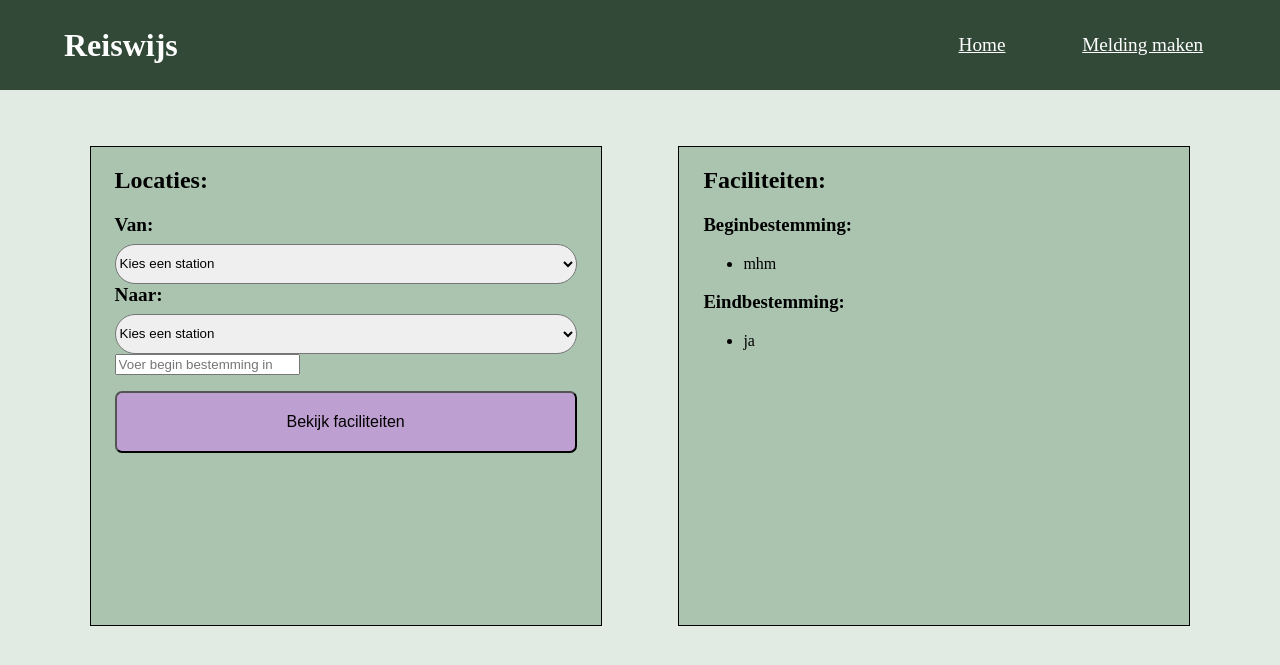
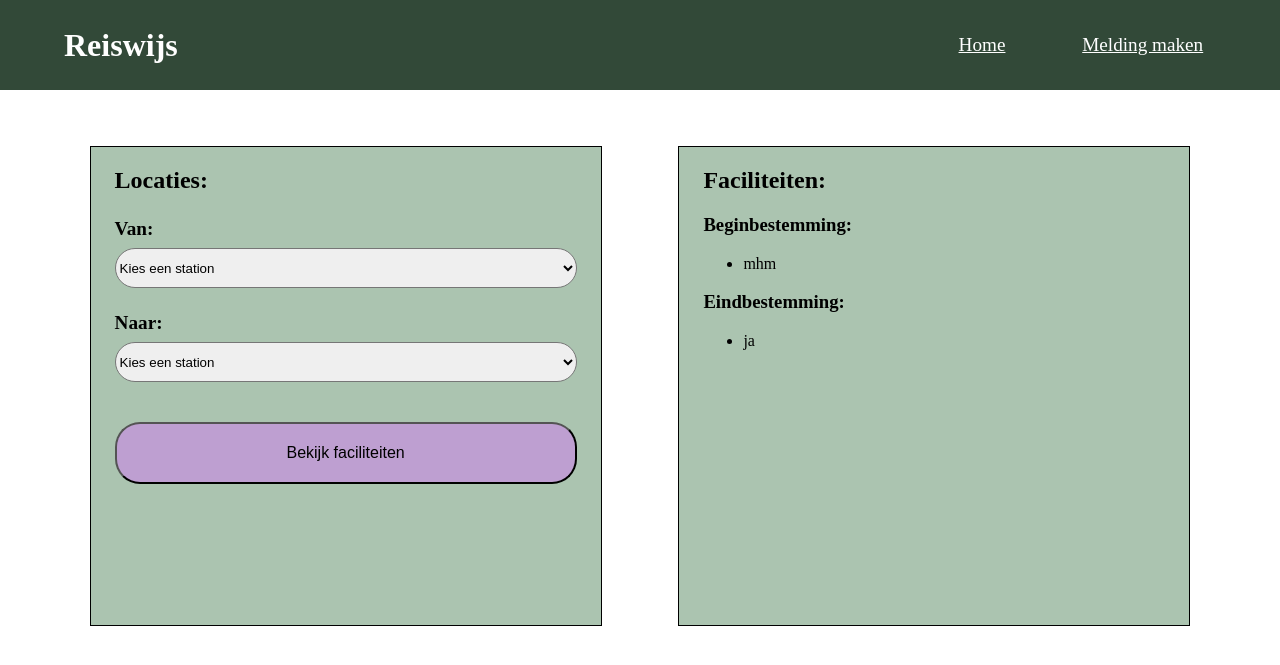
Before and after one commit to RickDeGroot1/CLE-3, a PHP site: page / in a window 1280 px wide. Shown: the top 665 px of the page. Run offline with PHP 8.4, Linux system fonts and the light colour scheme.

Commit message:
index padding gefixt

```diff
--- a/index.php
+++ b/index.php
@@ -1,12 +1,12 @@
 <?php
 
-
-/** @var mysqli $db */
-require_once 'includes/dbconnect.php';
-
-//code
-
-mysqli_close($db);
+//
+///** @var mysqli $db */
+//require_once 'includes/dbconnect.php';
+//
+////code
+//
+//mysqli_close($db);
 ?>
 
 <!doctype html>
@@ -59,7 +59,6 @@ mysqli_close($db);
                         <option value="Blaak">Blaak</option>
                         <option value="Hoek-van-Holland">Hoek van Holland</option>
                     </select>
-                    <input type="text" name="beginbestemming" placeholder="Voer begin bestemming in" required>
                 </div>
 
                 <div>
--- a/styles/style.css
+++ b/styles/style.css
@@ -4,7 +4,6 @@
 
 body {
     margin: 0;
-    background-color: #e1eae3;
 }
 
 h1{
@@ -54,25 +53,18 @@ section{
     height: 60vh;
 }
 
-#locaties{
-
+.form-flex {
+    margin: 3vh 0;
 }
 
 .lofa{
     background-color: #abc4b0;
 }
 
-input[select]{
-    border-radius:7px;
-    padding: 2.5vh 0 2.5vh 1vw;
-    width: 100%;
-    margin: 2vh 0 3vh 0;
-}
-
 input[type=submit]{
     background-color: #be9fd1;
     padding: 2.5vh 0 2.5vh 0;
-    border-radius: 7px;
+    border-radius: 25px;
     width:100%;
     font-size: 1rem;
     margin-top:2vh;
```
